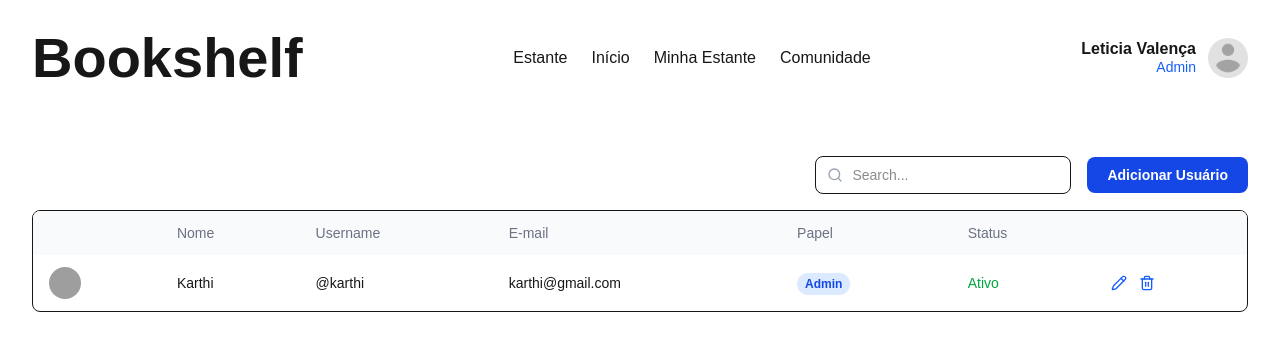
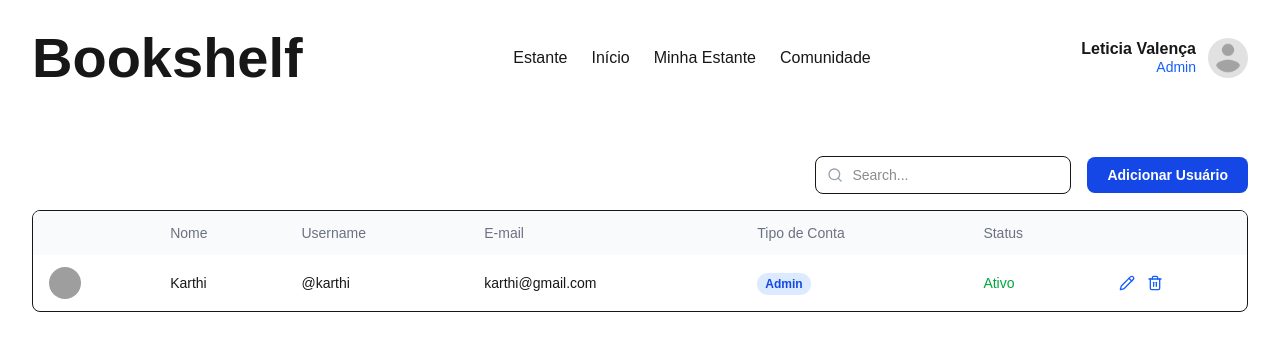
Before and after one commit to bookshelf-app-impacta/bookshelf, a Next.js app in the folder frontend/: page /admin/usuarios in a window 1280 px wide. Shown: the top 350 px of the page. Built offline with nearby package versions, Linux system fonts and the light colour scheme; grey boxes are pictures that could not be loaded.

Commit message:
fix: troca nome de exibição da coluna

```diff
--- a/frontend/src/components/features/user/UserTable.tsx
+++ b/frontend/src/components/features/user/UserTable.tsx
@@ -18,7 +18,7 @@ export function UserTable({ users, onEdit, onDelete }: UserTableProps) {
           <TableHeaderCell>Nome</TableHeaderCell>
           <TableHeaderCell>Username</TableHeaderCell>
           <TableHeaderCell>E-mail</TableHeaderCell>
-          <TableHeaderCell>Papel</TableHeaderCell>
+          <TableHeaderCell>Tipo de Conta</TableHeaderCell>
           <TableHeaderCell>Status</TableHeaderCell>
           <TableHeaderCell></TableHeaderCell>
         </tr>
```
